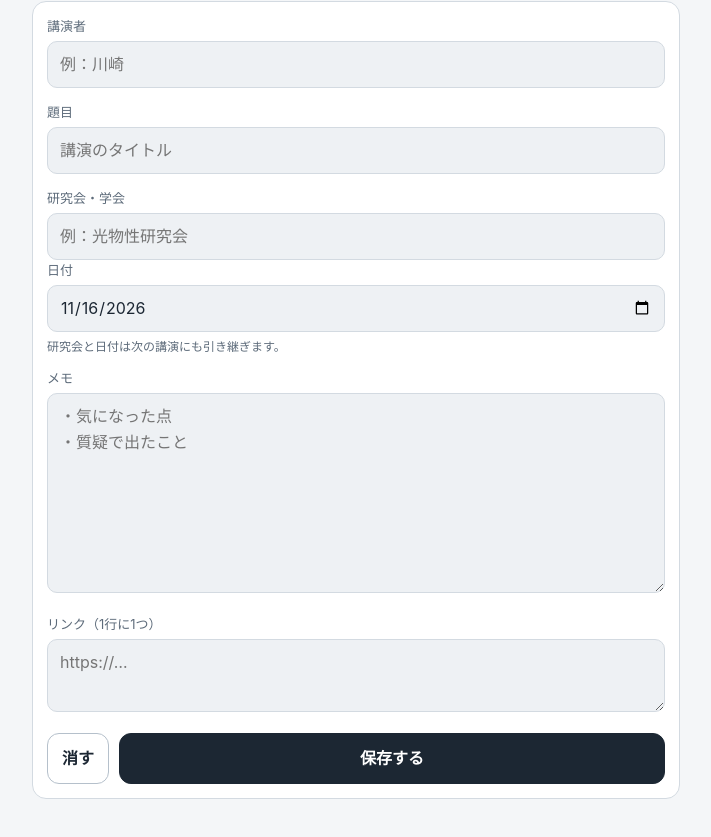
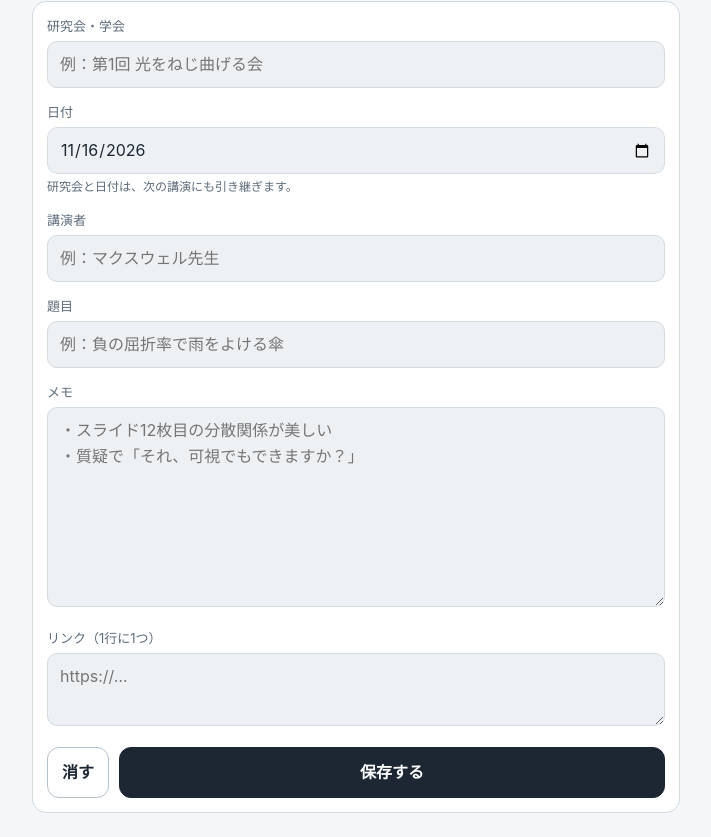
Before and after one commit to yutomoritake/mo-note, a plain HTML site: page index.html in a window 1280 px wide. Shown: the part 102-939 px from the top of the page, without its empty margins (284-995 px from the left). Drawn offline with Linux system fonts and the light colour scheme.

Commit message:
MO Note v5: 講演タブの並び順・例文を変更、日付欄と更新の仕組みを修正（index.html）

```diff
--- a/index.html
+++ b/index.html
@@ -52,8 +52,9 @@ main{flex:1;padding:4px 16px calc(24px + env(safe-area-inset-bottom,0px))}
 .f textarea{resize:vertical;line-height:1.6}
 .f .row{display:grid;grid-template-columns:minmax(0,1fr) minmax(0,1fr);gap:14px 10px}
 .f .row > div{min-width:0}
-/* iPhone の日付欄は既定の幅が広く、枠からはみ出すので見た目をリセットする */
-.f input[type=date]{-webkit-appearance:none;appearance:none;display:block;min-width:0;max-width:100%;min-height:46px;line-height:1.4}
+/* iPhone の日付欄は既定の幅が広く、枠からはみ出すので見た目をリセットし、外枠で切る */
+.datewrap{width:100%;overflow:hidden;border-radius:10px}
+.f input[type=date]{-webkit-appearance:none;appearance:none;display:block;width:100%;min-width:0;max-width:100%;min-height:46px;line-height:1.4;margin:0}
 .f input[type=date]::-webkit-date-and-time-value{text-align:left}
 @media (max-width:440px){ .f .row{grid-template-columns:minmax(0,1fr)} }
 .memo{min-height:200px}
@@ -114,6 +115,7 @@ pre.preview{white-space:pre-wrap;background:var(--surface2);border-radius:10px;p
 <script>
 "use strict";
 const KEY = 'mo-note-v1', DRAFT = 'mo-note-draft-v1';
+const APP_VERSION = '5';  // sw.js の VERSION と合わせる
 const $ = s => document.querySelector(s);
 const esc = s => String(s ?? '').replace(/[&<>"']/g, c => ({'&':'&amp;','<':'&lt;','>':'&gt;','"':'&quot;',"'":'&#39;'}[c]));
 const today = () => { const d = new Date(); return `${d.getFullYear()}-${String(d.getMonth()+1).padStart(2,'0')}-${String(d.getDate()).padStart(2,'0')}`; };
@@ -150,14 +152,12 @@ function renderTalk(){
   $('#main').innerHTML = `
     ${it ? `<div class="editing">記録を編集しています<button class="btn small" id="cancelEdit">やめる</button></div>` : ''}
     <div class="card">
-      <div class="f"><label for="speaker">講演者</label><input id="speaker" list="spList" value="${esc(d.speaker)}" placeholder="例：川崎" autocomplete="off"><datalist id="spList">${speakers().map(s => `<option value="${esc(s)}">`).join('')}</datalist></div>
-      <div class="f"><label for="title">題目</label><input id="title" value="${esc(d.title)}" placeholder="講演のタイトル" autocomplete="off"></div>
-      <div class="f row">
-        <div><label for="event">研究会・学会</label><input id="event" list="evList" value="${esc(d.event)}" placeholder="例：光物性研究会" autocomplete="off"><datalist id="evList">${events().map(s => `<option value="${esc(s)}">`).join('')}</datalist></div>
-        <div><label for="date">日付</label><input id="date" type="date" value="${esc(d.date)}"></div>
-      </div>
-      ${it ? '' : '<div class="keep" style="margin:-8px 0 12px">研究会と日付は次の講演にも引き継ぎます。</div>'}
-      <div class="f"><label for="memo">メモ</label><textarea id="memo" class="memo" placeholder="・気になった点&#10;・質疑で出たこと">${esc(d.memo)}</textarea></div>
+      <div class="f"><label for="event">研究会・学会</label><input id="event" list="evList" value="${esc(d.event)}" placeholder="例：第1回 光をねじ曲げる会" autocomplete="off"><datalist id="evList">${events().map(s => `<option value="${esc(s)}">`).join('')}</datalist></div>
+      <div class="f"><label for="date">日付</label><div class="datewrap"><input id="date" type="date" value="${esc(d.date)}"></div>
+        ${it ? '' : '<div class="keep">研究会と日付は、次の講演にも引き継ぎます。</div>'}</div>
+      <div class="f"><label for="speaker">講演者</label><input id="speaker" list="spList" value="${esc(d.speaker)}" placeholder="例：マクスウェル先生" autocomplete="off"><datalist id="spList">${speakers().map(s => `<option value="${esc(s)}">`).join('')}</datalist></div>
+      <div class="f"><label for="title">題目</label><input id="title" value="${esc(d.title)}" placeholder="例：負の屈折率で雨をよける傘" autocomplete="off"></div>
+      <div class="f"><label for="memo">メモ</label><textarea id="memo" class="memo" placeholder="・スライド12枚目の分散関係が美しい&#10;・質疑で「それ、可視でもできますか？」">${esc(d.memo)}</textarea></div>
       <div class="f"><label for="urls">リンク（1行に1つ）</label><textarea id="urls" rows="2" placeholder="https://…" autocapitalize="off" autocorrect="off" spellcheck="false">${esc(d.urls)}</textarea></div>
       <div class="btns">${it ? '<button class="btn danger" id="del">削除</button>' : '<button class="btn" id="clear">消す</button>'}<button class="btn primary" id="saveTalk">${it ? '更新する' : '保存する'}</button></div>
     </div>`;
@@ -292,7 +292,8 @@ function renderList(){
     ${!db.items.length ? '<div class="empty">まだ記録はありません。<br>「講演」「論文」「思い付き」から書いてください。</div>' : ''}
     ${un.length ? `<div class="sec">未送信 ${un.length}件</div><ul class="list">${un.map(itemHtml).join('')}</ul>` : ''}
     ${sent.length ? `<div class="sec">送信済み ${sent.length}件</div><ul class="list">${sent.map(itemHtml).join('')}</ul>
-      <button class="btn small" id="clean" style="margin-top:6px">送信済みの記録を削除する</button>` : ''}`;
+      <button class="btn small" id="clean" style="margin-top:6px">送信済みの記録を削除する</button>` : ''}
+    <p class="hint" style="text-align:center;margin-top:24px">MO Note バージョン ${APP_VERSION}</p>`;
   $('#incSent').onchange = e => { includeSent = e.target.checked; renderList(); };
   $('#main').querySelectorAll('[data-edit]').forEach(b => b.onclick = () => openEdit(b.dataset.edit));
   $('#send').onclick = () => share(target);
@@ -317,7 +318,7 @@ async function share(items){
 }
 
 render();
-if ('serviceWorker' in navigator && location.protocol.startsWith('http')) navigator.serviceWorker.register('sw.js').catch(() => {});
+if ('serviceWorker' in navigator && location.protocol.startsWith('http')) navigator.serviceWorker.register('sw.js', { updateViaCache: 'none' }).then(r => r.update()).catch(() => {});
 </script>
 </body>
 </html>
```
